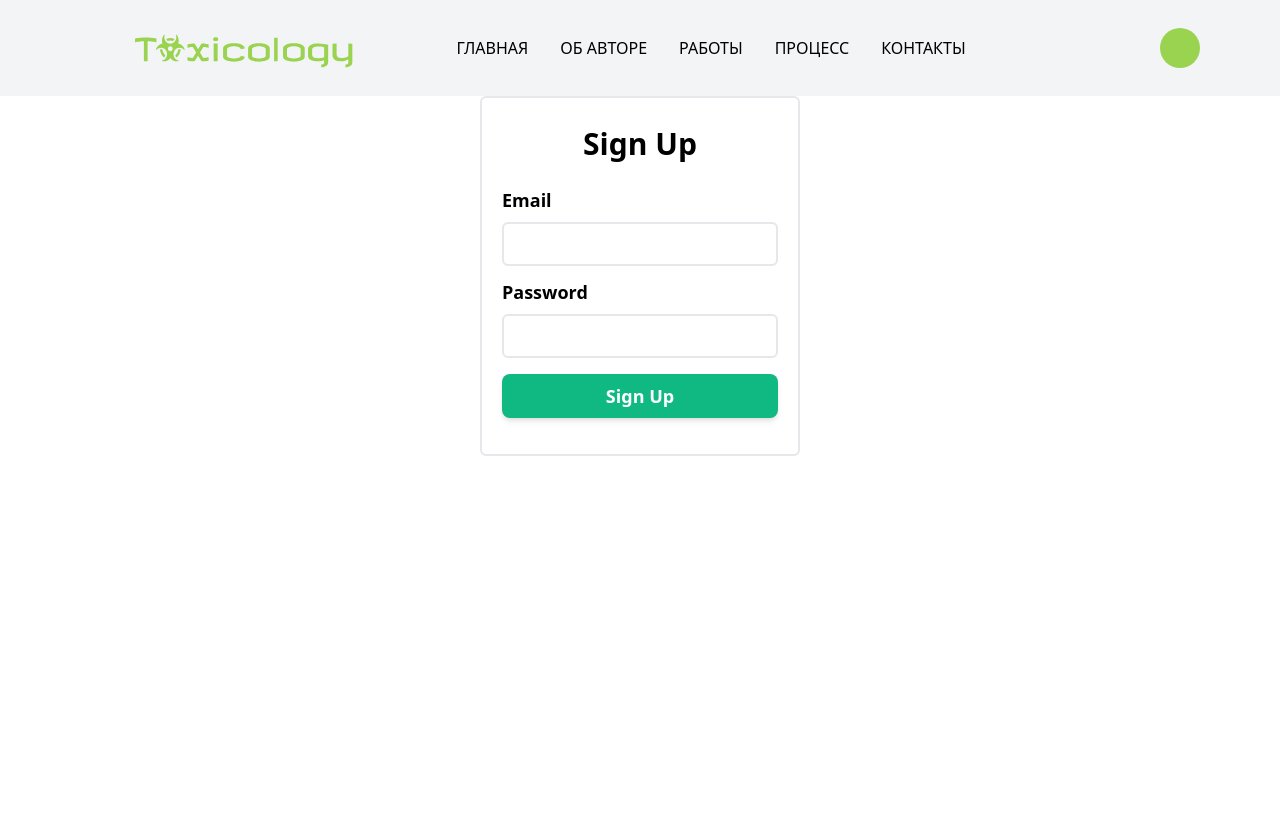
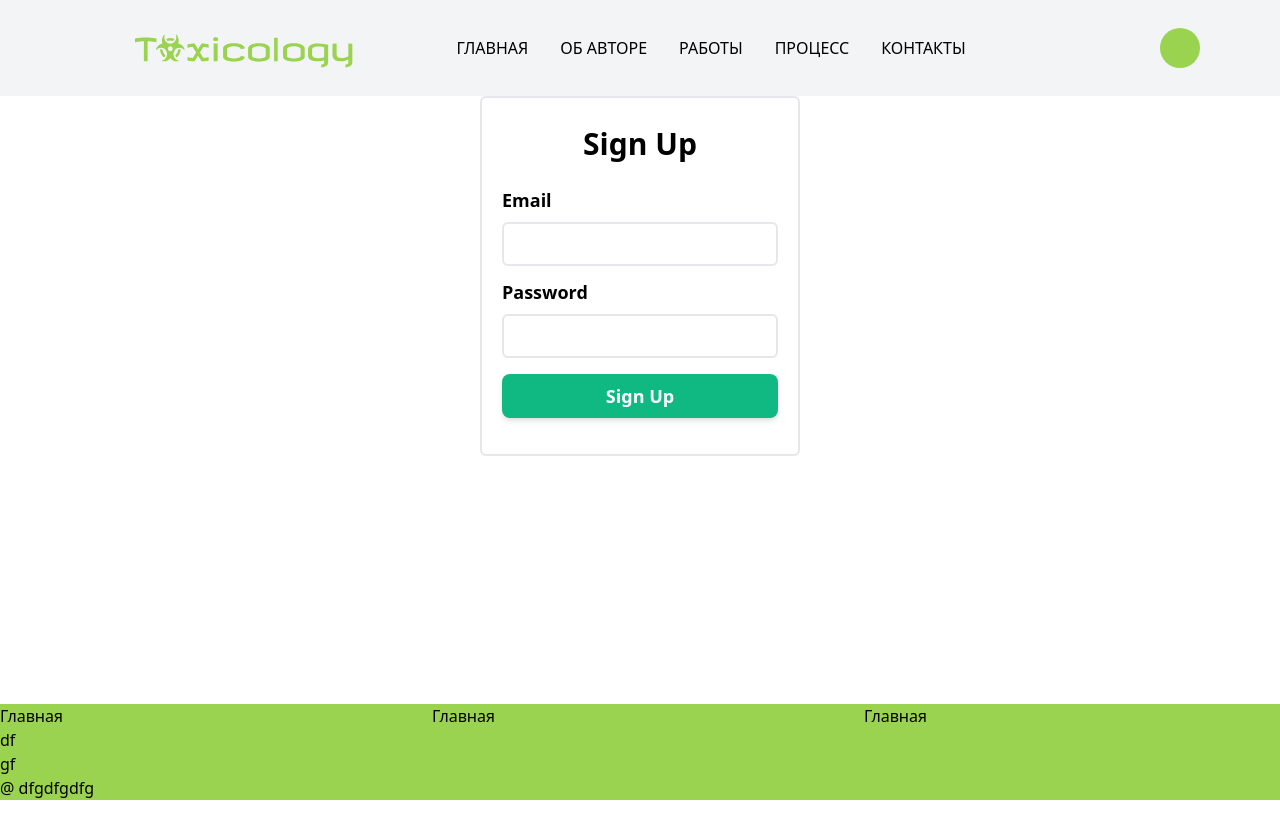
Before and after one commit to Cuberian/toxicFront, a React (Create React App) app: page /signup in a window 1280 px wide. Built offline with nearby package versions, Linux system fonts and the light colour scheme.

Commit message:
add footer

```diff
--- a/src/App.js
+++ b/src/App.js
@@ -6,27 +6,31 @@ import {BrowserRouter as Router, Route, Switch} from "react-router-dom";
 import Signup from "./components/Auth/Signup";
 import PrivateRoute from "./components/PrivateRoute";
 import Main from "./components/Main/Main";
+import Profile from "./components/Profile/Profile";
 import About from "./components/About/About";
 import Navbar from "./components/Navbar";
+import Footer from "./components/Footer";
 
 
 const App = (props) => {
 
     return (
         <Router>
-            <div className="h-screen w-screen">
+            <div className="flex flex-col min h-screen w-screen">
                 <Navbar/>
-                <div className="flex flex-col flex-wrap space-y-6 content-center space-y-4 h-9/10">
+                <div className="flex flex-col flex-grow flex-wrap space-y-6 content-center space-y-4 h-9/10">
                     <Switch>
                         <Route path='/signup' component={Signup}/>
                         <Route path='/about' component={About}/>
-                        <PrivateRoute path='/main' component={Main} />
+                        <PrivateRoute path='/main' component={Main}/>
+                        <PrivateRoute path='/profile' component={Profile}/>
                     </Switch>
                 </div>
+                <Footer/>
             </div>
         </Router>
     );
-}
+};
 
 const mapStateToProps = state => ({
     alert: state.app.alert,
--- /dev/null
+++ b/src/components/Footer.js
@@ -0,0 +1,49 @@
+import React from 'react';
+
+function Footer(props) {
+    return (
+        // <footer className="bg-lime h-1/6">
+        //     <div className="flex flex-col justify-center items-center">
+        //         <div className="">
+        //             <p></p>
+        //         </div>
+        //         <div className="">
+        //             <p className="">@ 2021 Toxicology</p>
+        //         </div>
+        //     </div>
+        // </footer>
+        <footer className="footer footer-default bg-lime">
+            <nav className="main-footer">
+                <div className="container">
+                    <div className="grid grid-cols-3 gap-4 row">
+                        <div className="">
+                            <h3>Главная</h3>
+                        </div>
+                        <div className="">
+                            <h3>Главная</h3>
+                        </div>
+                        <div className="">
+                            <h3>Главная</h3>
+                        </div>
+                    </div>
+                </div>
+            </nav>
+            <nav class="row-small">
+                <div className="container">
+                    <div className="row">
+                        <div className="col-start-7">
+                            <ul>
+                                <li>df</li>
+                                <li>gf</li>
+                            </ul>
+                        </div>
+                        <div className="col-start-5">
+                            <p className="copyright pull-right">@ dfgdfgdfg</p>
+                        </div>
+                    </div>
+                </div>
+            </nav>
+        </footer>
+    )}
+
+export default Footer;
--- a/src/components/Main/Main.js
+++ b/src/components/Main/Main.js
@@ -2,6 +2,6 @@ import React from "react";
 
 const Main = () => {
     return (<div>MAIN</div>)
-}
+};
 
 export default Main
--- a/src/components/PrivateRoute.js
+++ b/src/components/PrivateRoute.js
@@ -4,7 +4,7 @@ import { useSelector } from "react-redux";
 
 export default function PrivateRoute({ component: Component, ...rest}) {
 
-    const token = useSelector(state => state.auth.user_token)
+    const token = useSelector(state => state.auth.user_token);
 
     return (
         <Route
--- /dev/null
+++ b/src/components/Profile/Profile.js
@@ -0,0 +1,11 @@
+import React from 'react';
+
+const Profile = () => {
+    return (
+        <div>
+            Profile
+        </div>
+    );
+};
+
+export default Profile;
```
